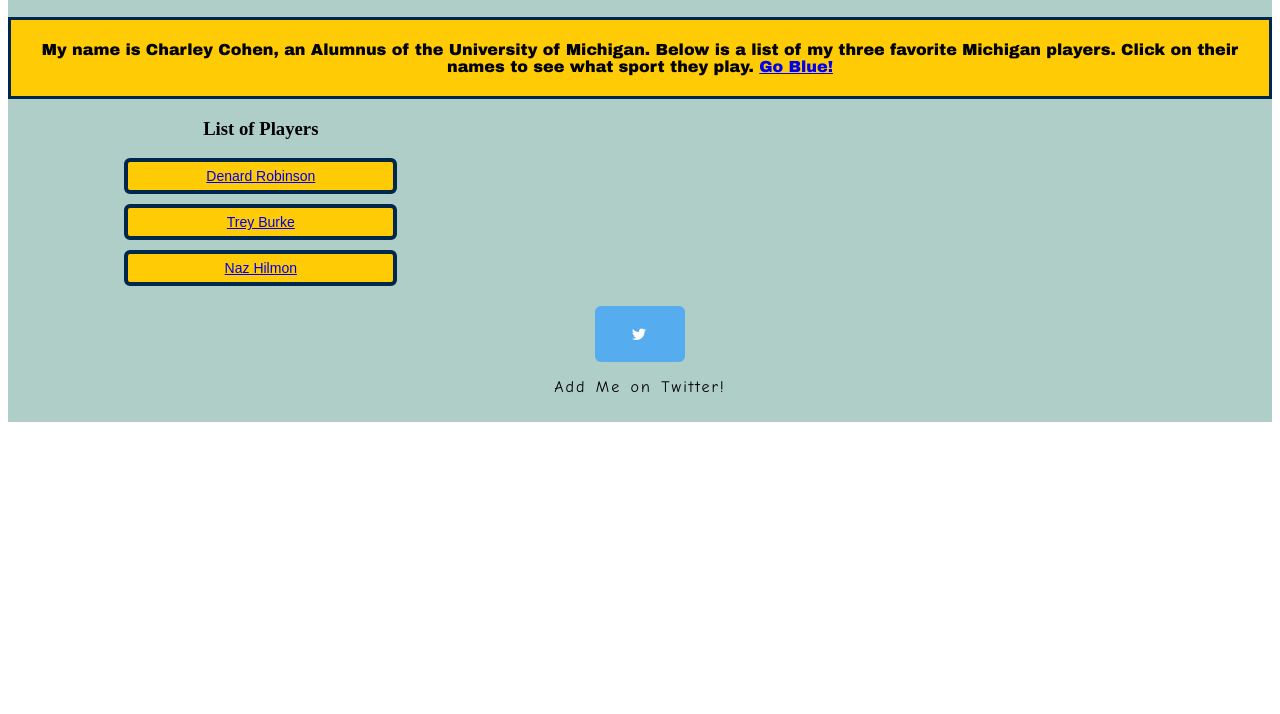
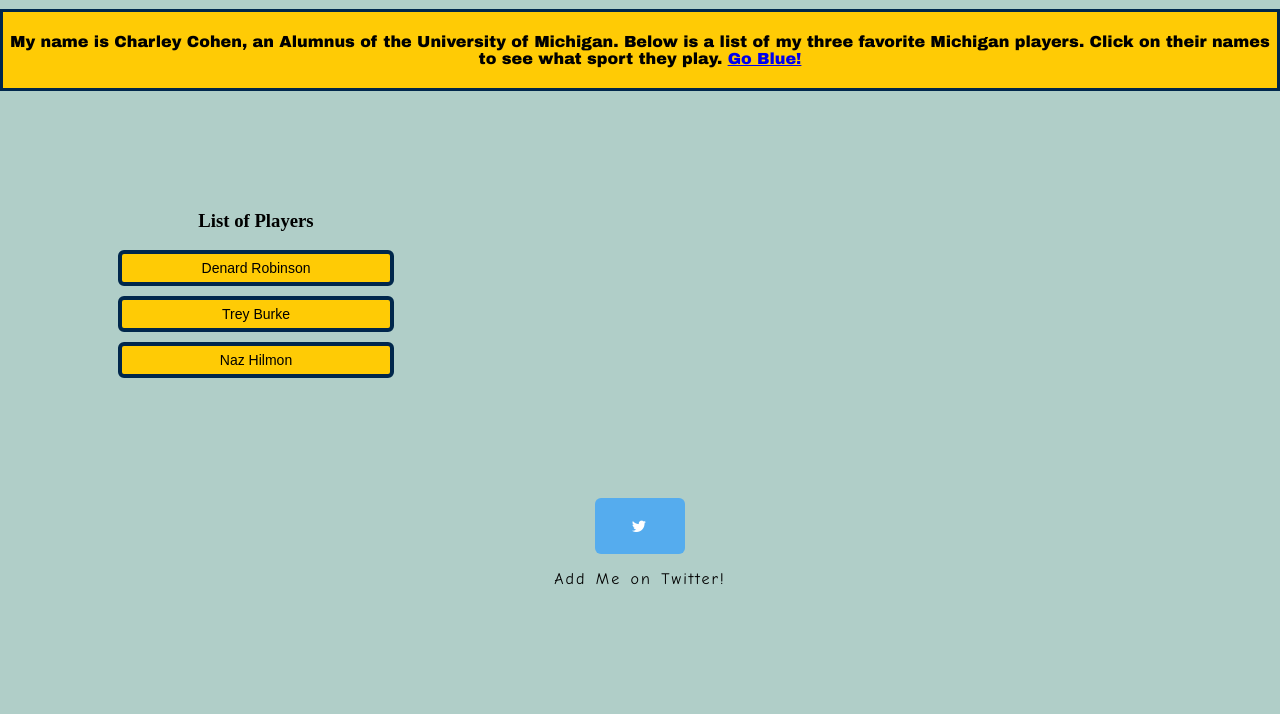
Before and after one commit to cohencha/chc-web-mapping-class-2, a plain HTML site: page index.html in a window 1280 px wide. Shown: the part 97-811 px from the top of the page. Drawn offline with nearby package versions, Linux system fonts and the light colour scheme.

Commit message:
754PM - 0208

```diff
--- a/JS/scripts.js
+++ b/JS/scripts.js
@@ -1,6 +1,2 @@
-$('#Athlete_Pic').on('click', function() {
-  console.log(Athlete_Pic)
- 	$('.full-width').append('Denard Robinson, Quarterback, Class of 2013 (Image Source: Bleacher Report)');
-  $('#Player_List_Item').empty()
-  $('#Player_List_Item').css('img', `url(${Athlete_Pic})`)
+$('#Player_List_Item').css('img', `url(${'Athlete_Pic'})`)
 })
--- a/css/styles.css
+++ b/css/styles.css
@@ -1,3 +1,7 @@
+html, body {
+  margin: 0;
+}
+
 .All_Background {
   background-color: #B0CEC8;
 }
@@ -49,13 +53,7 @@
    cursor: pointer;
 }
 
-background-img {
-  height: 32px;
-  width: 32px;
-  display: inline-block;
-}
-
-#Athlete_Pic {
+.Athlete_Pic {
   width: 50%;
   height: 30px;
   display: inline-block;
@@ -89,3 +87,7 @@ background-img {
     letter-spacing: 2px;
     word-spacing: 2px;
 }
+
+.Extra_Padding {
+  padding: 50px;
+}
--- a/index.html
+++ b/index.html
@@ -23,8 +23,8 @@
 
 </head>
 <body>
-  <div class = 'All_Background'>
-   <div class = 'Center_All'>
+  <div class = 'All_Background'/>
+    <div class = 'Center_All'>
     <h2 class = 'CHC_Center'>
     My Favorite Michigan Athletes </h2>
     </div>
@@ -35,18 +35,24 @@
       </p>
     </div>
 
+    <div class = 'Extra_Padding'>
+    </div>
+
     <div class = 'Center_All Players_list'>
       <h3> List of Players </h3>
-        <div class ='Player_List_Item' ><a href = https://upload.wikimedia.org/wikipedia/commons/thumb/8/8c/Denard_Robinson_Press_Conference.jpg/1280px-Denard_Robinson_Press_Conference.jpg>
+        <div class ='Player_List_Item' ><href = https://upload.wikimedia.org/wikipedia/commons/thumb/8/8c/Denard_Robinson_Press_Conference.jpg/1280px-Denard_Robinson_Press_Conference.jpg>
         Denard Robinson
-        </a></div>
-        <div class ='Player_List_Item' ><a href = https://upload.wikimedia.org/wikipedia/commons/9/9d/20111210_Trey_Burke.jpg>
+        </div>
+        <div class ='Player_List_Item' ><href = https://upload.wikimedia.org/wikipedia/commons/9/9d/20111210_Trey_Burke.jpg>
         Trey Burke
-        </a></div>
-           <div class ='Player_List_Item' ><a href = https://dbukjj6eu5tsf.cloudfront.net/mgoblue.com/images/2021/3/8/BKW21_Northwestern_69_.jpg>
+        </div>
+           <div class ='Player_List_Item' ><href = https://dbukjj6eu5tsf.cloudfront.net/mgoblue.com/images/2021/3/8/BKW21_Northwestern_69_.jpg>
         Naz Hilmon
-        </a></div>
+        </div>
      </div>
+
+  <div class = 'Extra_Padding'>
+  </div>
 
      <div class = 'Center_Twitter'>
       <link rel="stylesheet" href="https://cdnjs.cloudflare.com/ajax/libs/font-awesome/4.7.0/css/font-awesome.min.css">
@@ -54,6 +60,8 @@
       <p class='center_all'>
       Add Me on Twitter!
       </p>
+     </div>
+     <div class = 'Extra_Padding'>
      </div>
   </div>
 
```
